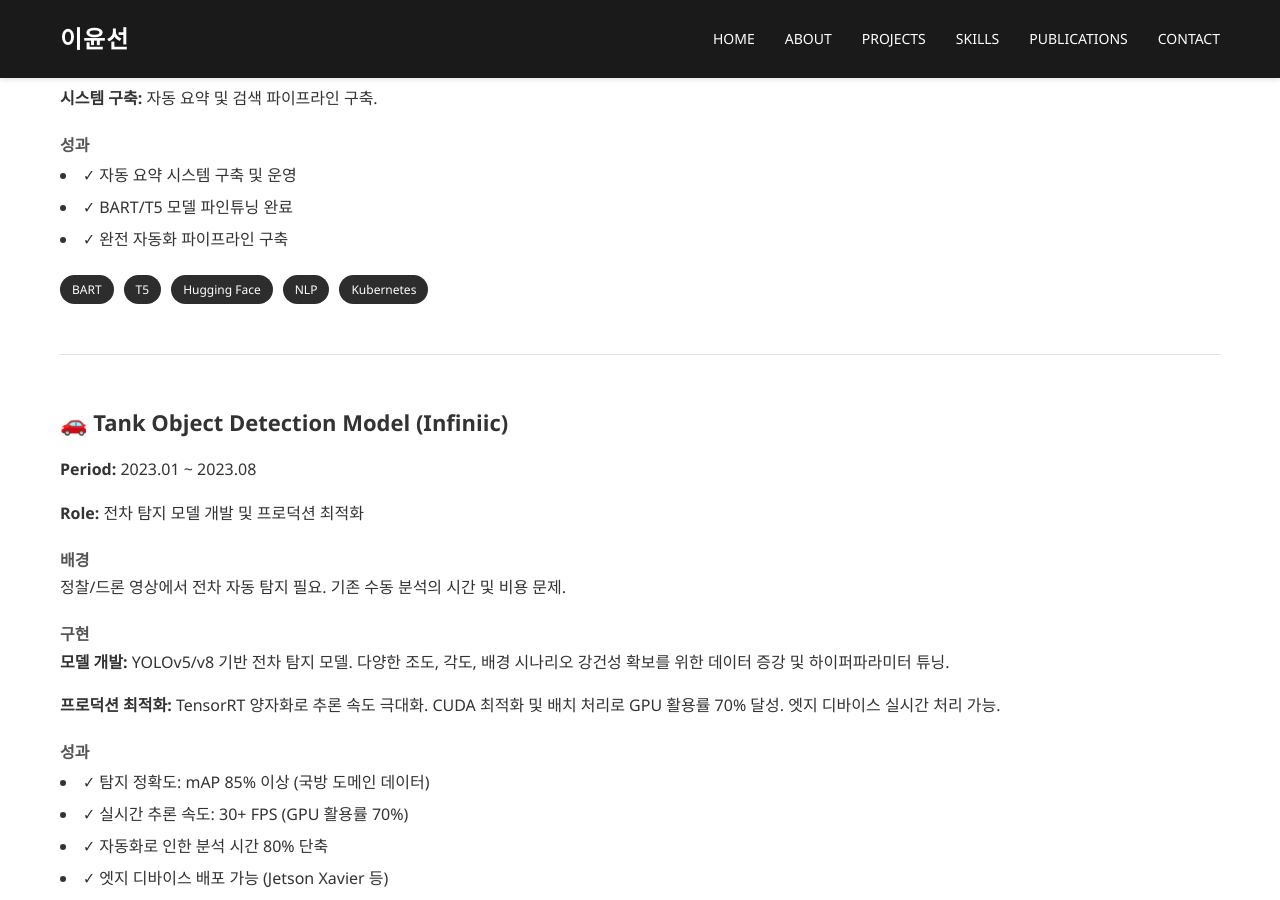
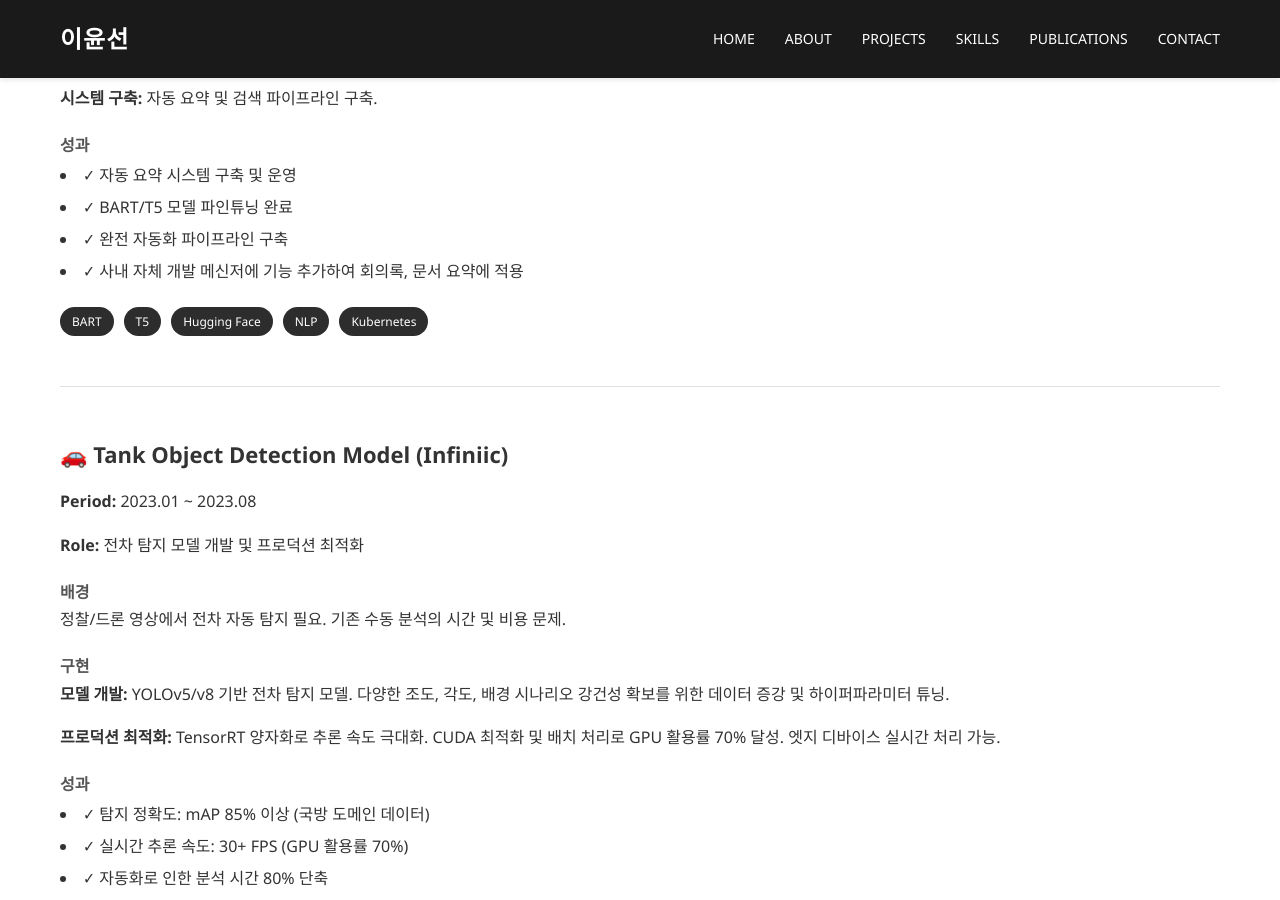
Before and after one commit to ckc5800/ckc5800.github.io, a Jekyll site: the page built from projects.html, in a window 1280 px wide and 900 px high, scrolled down 4951 px. Built offline with Jekyll 4.4.1, drawn with Linux system fonts in a browser that asks for light colours.

Commit message:
Add NLP achievement: messenger integration for document summarization

```diff
--- a/projects.html
+++ b/projects.html
@@ -187,6 +187,7 @@ title: Projects
         <li>✓ 자동 요약 시스템 구축 및 운영</li>
         <li>✓ BART/T5 모델 파인튜닝 완료</li>
         <li>✓ 완전 자동화 파이프라인 구축</li>
+        <li>✓ 사내 자체 개발 메신저에 기능 추가하여 회의록, 문서 요약에 적용</li>
     </ul>
 
     <div class="tech-tags" style="margin-top: 20px;">
```
